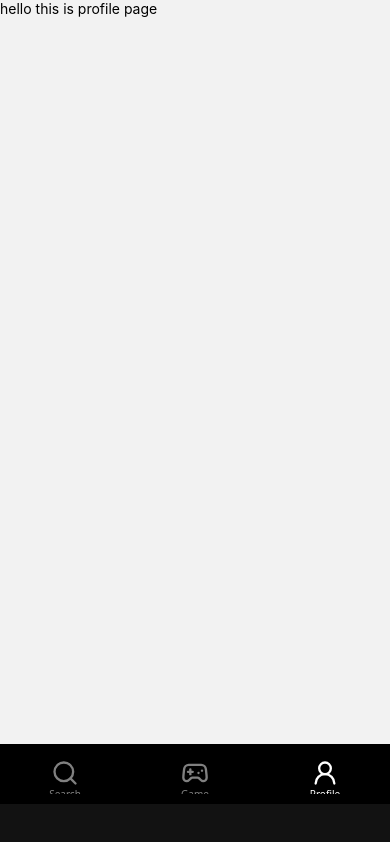
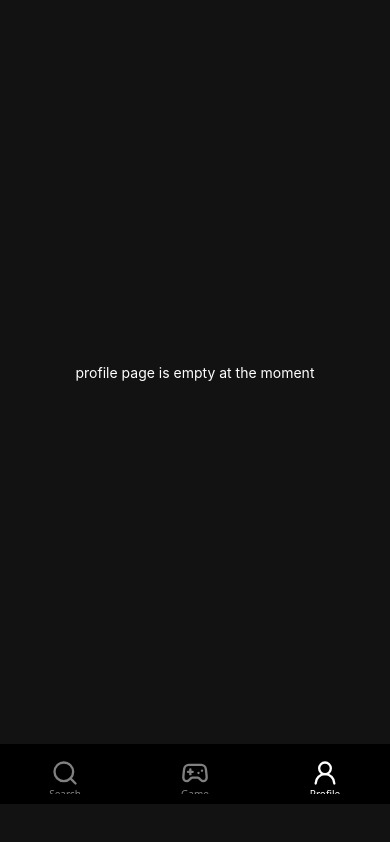
Before and after one commit to SiriJV/Chompr, a React Native app: screen /Profile in a window 390 px wide. Built offline with nearby package versions, Linux system fonts and the light colour scheme.

Commit message:
add placeholder styling to profile page

```diff
--- a/src/pages/ProfilePage.tsx
+++ b/src/pages/ProfilePage.tsx
@@ -1,14 +1,26 @@
 import React from 'react';
-import { View, Text } from 'react-native';
+import { View, Text, StyleSheet } from 'react-native';
 
 const ProfilePage = () => {
     return (
         <>
-            <View>
-                <Text>hello this is profile page</Text>
+            <View style={styles.container}>
+                <Text style={styles.text}>profile page is empty at the moment</Text>
             </View>
         </>
     )
 }
 
 export default ProfilePage;
+
+const styles = StyleSheet.create({
+  container: {
+    flex: 1,
+    alignItems: "center",
+    justifyContent: "center",
+    backgroundColor: '#121212',
+  },
+  text: {
+    color: "white"
+  },
+});
```
